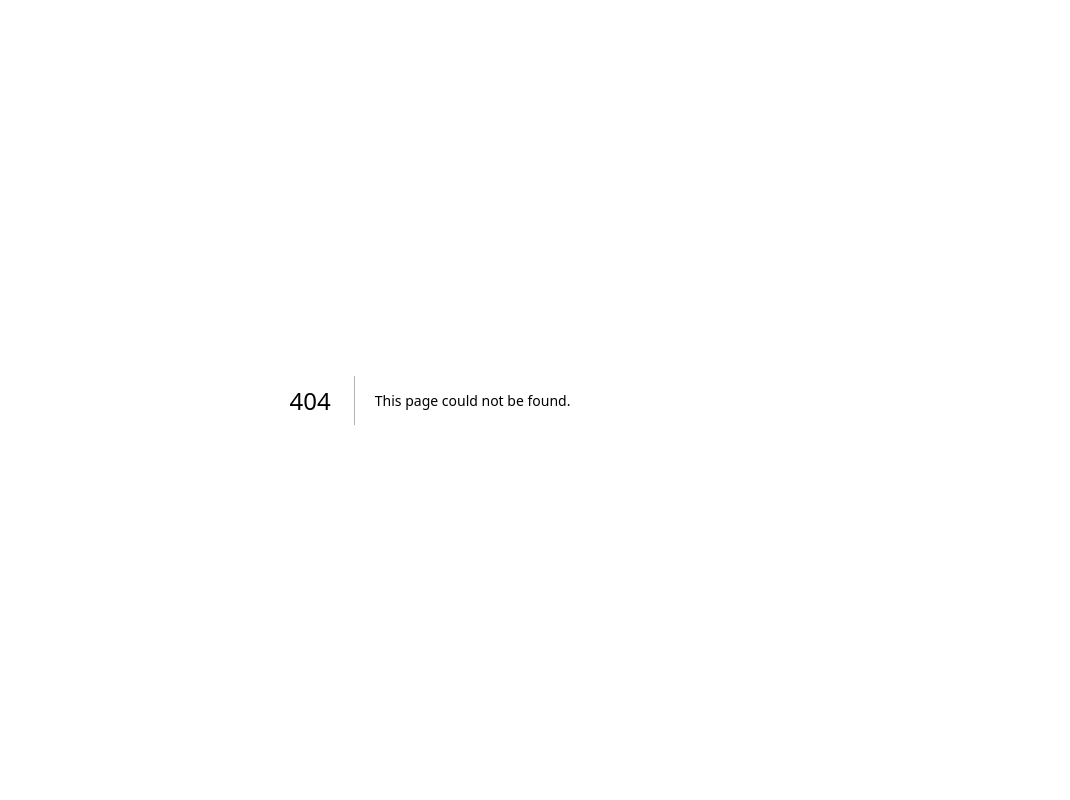
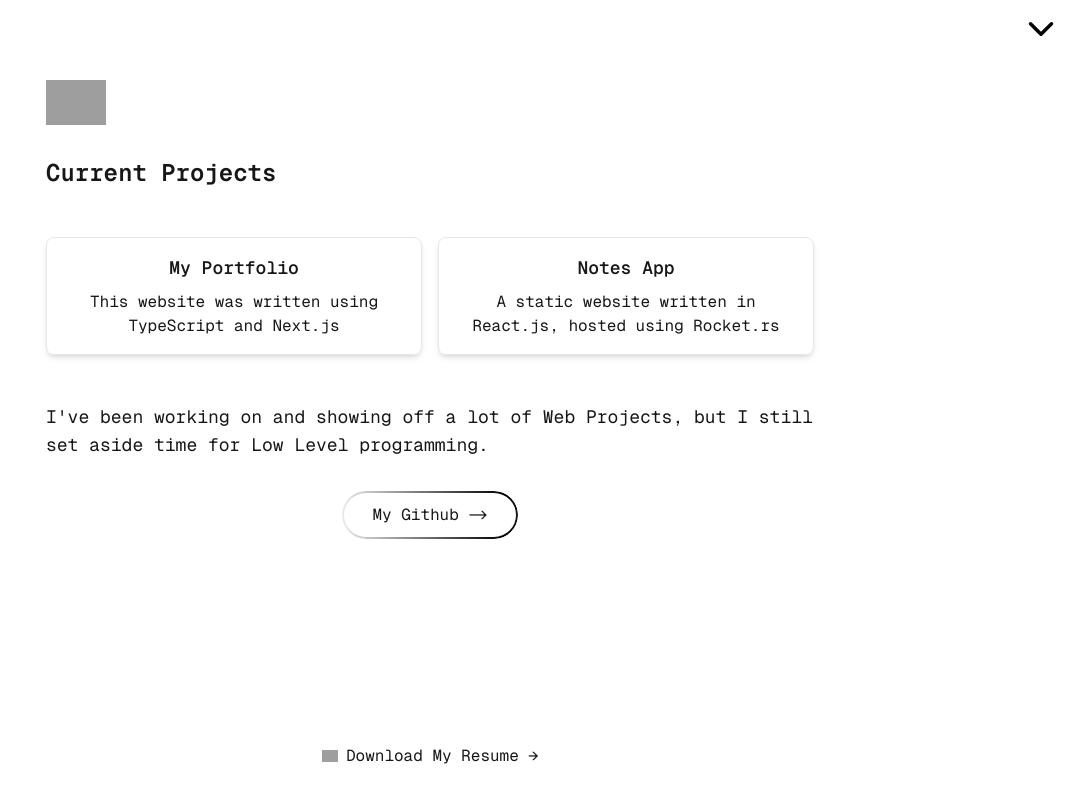
Before and after one commit to drkrssll/portfolio, a Next.js app: page /about in a window 1280 px wide. Before the commit this address had no page. Shown: the whole page, without its empty margins (210-1280 px from the left). Built offline with nearby package versions, Linux system fonts and the light colour scheme; grey boxes are pictures that could not be loaded.

Commit message:
Added multiple pages, improved the layout

```diff
--- a/package.json
+++ b/package.json
@@ -10,6 +10,7 @@
   },
   "dependencies": {
     "bootstrap": "^5.3.3",
+    "lucide-react": "^0.441.0",
     "next": "14.2.9",
     "react": "^18",
     "react-bootstrap": "^2.10.4",
--- /dev/null
+++ b/src/app/Corner.tsx
@@ -0,0 +1,39 @@
+import React, { useState } from 'react';
+import { ChevronDown } from 'lucide-react';
+
+const Corner = () => {
+  const [isOpen, setIsOpen] = useState(false);
+
+  return (
+    <div className="fixed top-0 right-0 w-[100px] h-[100px] overflow-visible">
+      <svg
+        width="100"
+        height="100"
+        viewBox="0 0 100 100"
+        className="absolute top-0 right-0"
+      >
+        <polygon
+          points="0,0 100,0 100,100"
+          fill="white"
+        />
+      </svg>
+      <button
+        onClick={() => setIsOpen(!isOpen)}
+        className="absolute top-2 right-2 text-black z-10 text-center align-middle border-black"
+      >
+        <ChevronDown size={42} />
+      </button>
+      {isOpen && (
+        <div className="absolute top-10 right-10 bg-dark shadow-md rounded-md p-5 z-20">
+          <ul className="space-y-2">
+            <li><a href="/" className="text-white-600 hover:underline">Home</a></li>
+            <li><a href="/about" className="text-white-600 hover:underline">Showcase</a></li>
+            <li><a href="/contact" className="text-white-600 hover:underline">Contact</a></li>
+          </ul>
+        </div>
+      )}
+    </div>
+  );
+};
+
+export default Corner;
--- /dev/null
+++ b/src/app/Home.tsx
@@ -0,0 +1,96 @@
+'use client';
+
+import React, { ReactNode, useState } from 'react';
+import Image from 'next/image';
+import TypeWriterEffect from './TypeWriterEffect';
+import Corner from './Corner';
+import { CardProps } from 'react-bootstrap';
+
+type HomeProps = {
+  title: string,
+  summary?: string,
+  body: string,
+  alignType?: string,
+  button?: string,
+  primaryCard?: ReactNode,
+  secondaryCard?: ReactNode,
+}
+
+export const Card: React.FC<CardProps> = ({ title, content }) => (
+  <div className="border p-4 rounded-lg shadow-md">
+    <h3 className="text-lg font-semibold mb-2">{title}</h3>
+    <p>{content}</p>
+  </div>
+);
+
+const HomePage = ({ title, summary, body, alignType, button, primaryCard, secondaryCard, }: HomeProps) => {
+  const [typedText, setTypedText] = useState('');
+
+  return (
+    <div className="flex flex-col items-center justify-center min-h-screen p-8 font-[family-name:var(--font-geist-mono)]">
+      <main className="mt-12 flex flex-grow flex-col max-w-3xl w-full space-y-8 text-center">
+        <Image
+          className="dark:invert"
+          src="https://www.svgrepo.com/download/1699/web-development.svg"
+          alt="logo"
+          width={60}
+          height={60}
+          priority
+        />
+        <h1 className="text-2xl text-left font-bold font-[family-name:var(--font-geist-mono)]">
+          {title}
+        </h1>
+        {summary && (
+          < h2 className="text-xl text-left font-[family-name:var(--font-geist-mono)]">
+            {summary}
+          </h2>
+        )}
+
+        {(primaryCard || secondaryCard) && (
+          <div className="pt-4 pb-4 grid grid-cols-1 md:grid-cols-2 gap-4">
+            {primaryCard && <div>{primaryCard}</div>}
+            {secondaryCard && <div>{secondaryCard}</div>}
+          </div>
+        )}
+
+        <div className={`min-h-[200px] flex flex-col ${alignType}`}>
+          <TypeWriterEffect
+            text={body}
+            speed={30}
+            onComplete={setTypedText}
+          />
+          {button && (
+            < div className={`transition-opacity duration-500 ${typedText.length === body.length ? 'opacity-100' : 'opacity-0'}`}>
+              <a
+                className="mt-8 inline-block rounded-full text-sm sm:text-base py-3 px-5 min-w-[176px] animated-border relative overflow-hidden"
+                href="about"
+              >
+                <span className="relative z-10">{button}</span>
+              </a>
+            </div>
+          )}
+          <Corner />
+        </div>
+      </main >
+      <footer className="mt-12">
+        <a
+          className="flex items-center gap-2 hover:underline hover:underline-offset-4"
+          href="https://nextjs.org/icons/file.svg"
+          target="_blank"
+          rel="noopener noreferrer"
+        >
+          <Image
+            aria-hidden
+            src="https://nextjs.org/icons/file.svg"
+            alt="File icon"
+            width={16}
+            height={16}
+          />
+          Download My Resume →
+        </a>
+      </footer>
+    </div >
+  );
+}
+
+export default HomePage
--- a/src/app/TypeWriterEffect.tsx
+++ b/src/app/TypeWriterEffect.tsx
@@ -5,7 +5,7 @@ import React, { useState, useEffect } from 'react';
 type TWProps = {
   text: string,
   speed: number,
-  onComplete: any,
+  onComplete?: any,
 }
 
 const TypeWriterEffect = ({ text, speed, onComplete }: TWProps) => {
--- /dev/null
+++ b/src/app/about/page.tsx
@@ -0,0 +1,15 @@
+import HomePage, { Card } from "../Home";
+
+export default function Home() {
+  const bioText = `I've been working on and showing off a lot of Web Projects, but I still set aside time for Low Level programming.`
+
+  return (
+    <HomePage
+      title="Current Projects"
+      body={bioText}
+      primaryCard={<Card title="My Portfolio" content="This website was written using TypeScript and Next.js" />}
+      secondaryCard={<Card title="Notes App" content="A static website written in React.js, hosted using Rocket.rs" />}
+      button="My Github ->"
+    />
+  );
+}
--- /dev/null
+++ b/src/app/contact/page.tsx
@@ -0,0 +1,13 @@
+import HomePage, { Card } from "../Home";
+
+export default function Home() {
+  return (
+    <HomePage
+      title="Contact Me"
+      body="These are my socials. For my phone number, email, and other contact methods, please refer to my Resume."
+      alignType="justify-between"
+      primaryCard={<Card title="Twitter" content="@drkrssll" />}
+      secondaryCard={<Card title="Instagram" content="@piratescanfly" />}
+    />
+  );
+}
--- a/src/app/globals.css
+++ b/src/app/globals.css
@@ -25,3 +25,46 @@ body {
     text-wrap: balance;
   }
 }
+
+@keyframes border-pulse {
+  0% {
+    box-shadow: 0 0 0 0 rgba(255, 255, 255, 0.7);
+  }
+
+  50% {
+    box-shadow: 0 0 0 10px rgba(255, 255, 255, 0);
+  }
+
+  100% {
+    box-shadow: 0 0 0 0 rgba(255, 255, 255, 0);
+  }
+}
+
+.animated-border {
+  @apply relative overflow-hidden;
+}
+
+.animated-border::before {
+  @apply content-[''] absolute inset-0 rounded-full;
+  background: linear-gradient(90deg, #ffffff, #000000, #ffffff);
+  background-size: 200% 200%;
+  animation: gradient-animation 3s ease infinite, border-pulse 2s infinite;
+}
+
+.animated-border::after {
+  @apply content-[''] absolute inset-[2px] rounded-full bg-white dark:bg-black;
+}
+
+@keyframes gradient-animation {
+  0% {
+    background-position: 0% 50%;
+  }
+
+  50% {
+    background-position: 100% 0%;
+  }
+
+  100% {
+    background-position: 0% 50%;
+  }
+}
--- a/src/app/page.tsx
+++ b/src/app/page.tsx
@@ -1,72 +1,22 @@
 'use client';
 
-import './styles.css'
-import React, { useState } from 'react';
-import Image from 'next/image';
-import TypeWriterEffect from './TypeWriterEffect';
+import React from 'react';
+import HomePage from './Home';
 
 export default function Home() {
-  const [typedText, setTypedText] = useState('');
-
-  const bioText = `Starting out, I was really only interested in cyber security,
-    but eventually I became incredibly passionate about programming.
-    My primary interest currently is with low level languages like
-    Rust and C, though I have been dipping my toes into Web
+  const bioText = `Starting out, I was only interested in cyber security, but
+    eventually I became passionate about programming.
+    My main interest is with low level languages like
+    Rust and C, though I have been falling in love with Web
     Development as well.`
 
   return (
-    <div className="flex flex-col items-center justify-center min-h-screen p-8 font-[family-name:var(--font-geist-mono)]">
-      <main className="mt-56 flex flex-grow flex-col max-w-2xl w-full space-y-8 text-center">
-        <Image
-          className="dark:invert"
-          src="https://www.svgrepo.com/download/1699/web-development.svg"
-          alt="logo"
-          width={60}
-          height={60}
-          priority
-        />
-        <h1 className="text-2xl text-left font-bold font-[family-name:var(--font-geist-mono)]">
-          Derek Russell
-        </h1>
-        <h2 className="text-xl text-left font-[family-name:var(--font-geist-mono)]">
-          Web Developer, Cyber Security Enthusiast
-        </h2>
-        <div className="min-h-[200px] flex flex-col justify-between">
-          <TypeWriterEffect
-            text={bioText}
-            speed={30}
-            onComplete={setTypedText}
-          />
-          <div className={`transition-opacity duration-500 ${typedText.length === bioText.length ? 'opacity-100' : 'opacity-0'}`}>
-            <a
-              className="mt-8 inline-block rounded-full text-sm sm:text-base py-3 px-5 min-w-[176px] animated-border relative overflow-hidden"
-              href="https://github.com/drkrssll"
-              target="_blank"
-              rel="noopener noreferrer"
-            >
-              <span className="relative z-10">My Github →</span>
-            </a>
-          </div>
-
-        </div>
-      </main>
-      <footer className="mt-12">
-        <a
-          className="flex items-center gap-2 hover:underline hover:underline-offset-4"
-          href="https://nextjs.org/icons/file.svg"
-          target="_blank"
-          rel="noopener noreferrer"
-        >
-          <Image
-            aria-hidden
-            src="https://nextjs.org/icons/file.svg"
-            alt="File icon"
-            width={16}
-            height={16}
-          />
-          Download My Resume →
-        </a>
-      </footer>
-    </div>
+    <HomePage
+      title="Derek Russell"
+      summary="Web Developer, Cyber Security Enthusiast"
+      body={bioText}
+      alignType='justify-between'
+      button="My Showcase ->"
+    />
   );
 }
--- a/src/app/styles.css
+++ /dev/null
@@ -1,42 +0,0 @@
-@keyframes border-pulse {
-  0% {
-    box-shadow: 0 0 0 0 rgba(255, 255, 255, 0.7);
-  }
-
-  50% {
-    box-shadow: 0 0 0 10px rgba(255, 255, 255, 0);
-  }
-
-  100% {
-    box-shadow: 0 0 0 0 rgba(255, 255, 255, 0);
-  }
-}
-
-.animated-border {
-  @apply relative overflow-hidden;
-}
-
-.animated-border::before {
-  @apply content-[''] absolute inset-0 rounded-full;
-  background: linear-gradient(90deg, #ffffff, #000000, #ffffff);
-  background-size: 200% 200%;
-  animation: gradient-animation 3s ease infinite, border-pulse 2s infinite;
-}
-
-.animated-border::after {
-  @apply content-[''] absolute inset-[2px] rounded-full bg-white dark:bg-black;
-}
-
-@keyframes gradient-animation {
-  0% {
-    background-position: 0% 50%;
-  }
-
-  50% {
-    background-position: 100% 0%;
-  }
-
-  100% {
-    background-position: 0% 50%;
-  }
-}
```
Also changed, not shown: 2 other files (tests, documents, lock files or other folders).
